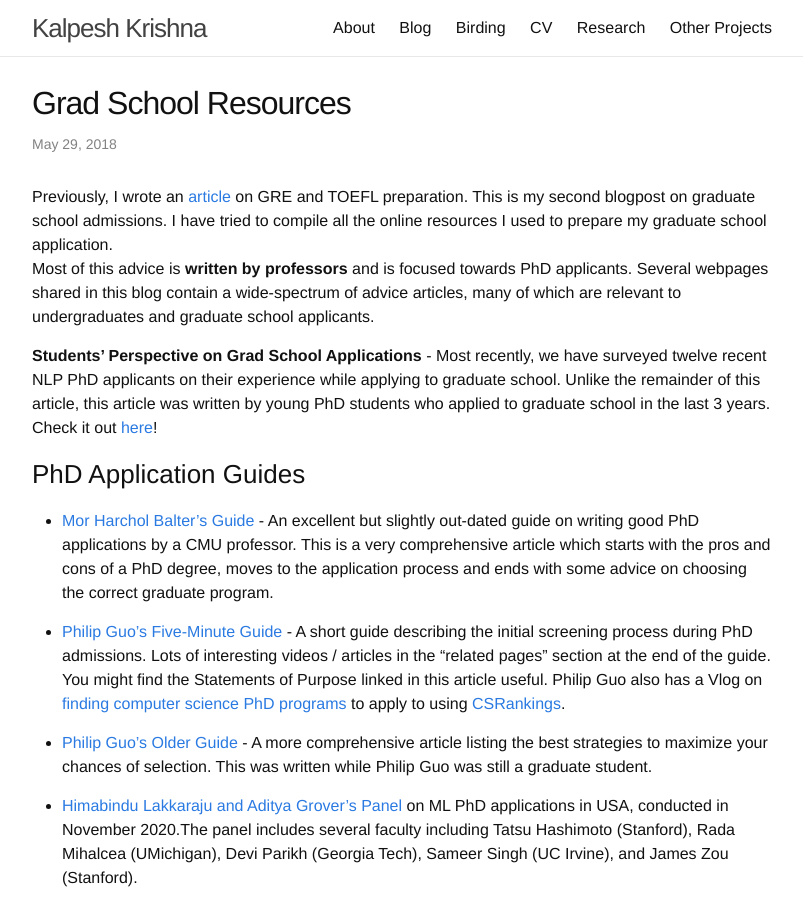
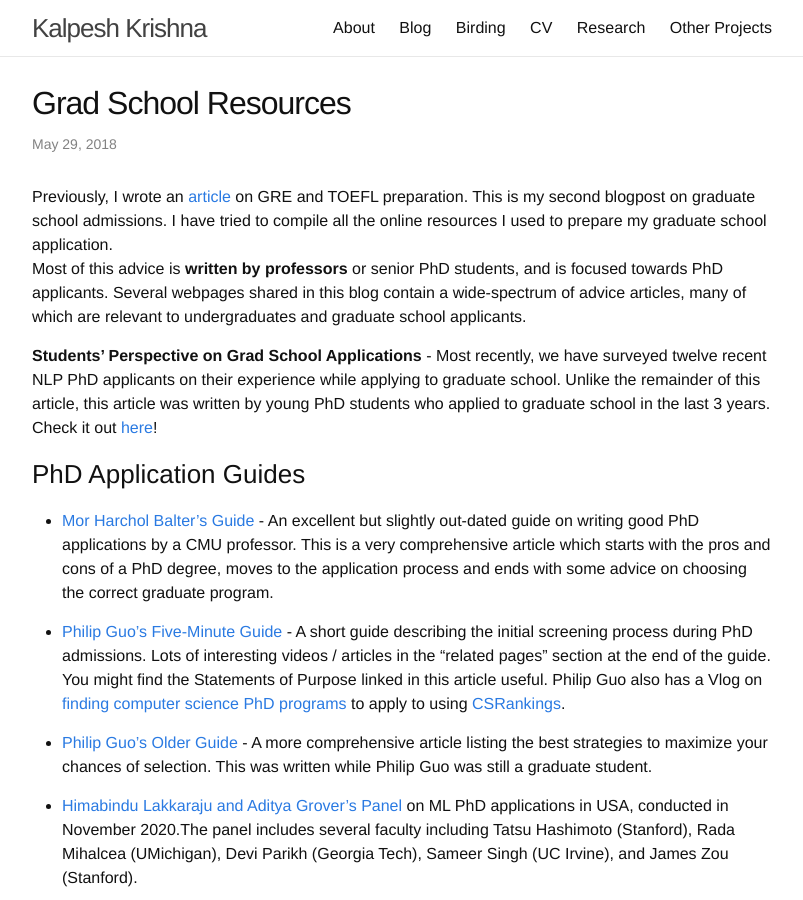
Before and after one commit to martiansideofthemoon/martiansideofthemoon.github.io, a Jekyll site: the page built from _posts/2018-05-30-grad-resources.markdown, in a window 1280 px wide and 900 px high. Shown: the whole window, without its empty margins (238-1041 px from the left). Built offline with Jekyll 4.4.1, drawn with Linux system fonts in a browser that asks for light colours; comment, search, counter and statistics services are not loaded; some of the changed text lies outside the part shown.

Commit message:
Update 2018-05-30-grad-resources.markdown

```diff
--- a/_posts/2018-05-30-grad-resources.markdown
+++ b/_posts/2018-05-30-grad-resources.markdown
@@ -6,7 +6,7 @@ tags: grad ms phd
 ---
 
 Previously, I wrote an [article]({% post_url 2017-12-08-gre-toefl-preparation %}) on GRE and TOEFL preparation. This is my second blogpost on graduate school admissions. I have tried to compile all the online resources I used to prepare my graduate school application.
-Most of this advice is **written by professors** and is focused towards PhD applicants. Several webpages shared in this blog contain a wide-spectrum of advice articles, many of which are relevant to undergraduates and graduate school applicants.
+Most of this advice is **written by professors** or senior PhD students, and is focused towards PhD applicants. Several webpages shared in this blog contain a wide-spectrum of advice articles, many of which are relevant to undergraduates and graduate school applicants.
 
 **Students' Perspective on Grad School Applications** - Most recently, we have surveyed twelve recent NLP PhD applicants on their experience while applying to graduate school. Unlike the remainder of this article, this article was written by young PhD students who applied to graduate school in the last 3 years. Check it out [here](https://blog.nelsonliu.me/2019/10/24/student-perspectives-on-applying-to-nlp-phd-programs/)!
 
```
Also changed, not shown: other parts of _posts/2018-05-30-grad-resources.markdown (+2 -0 lines).
